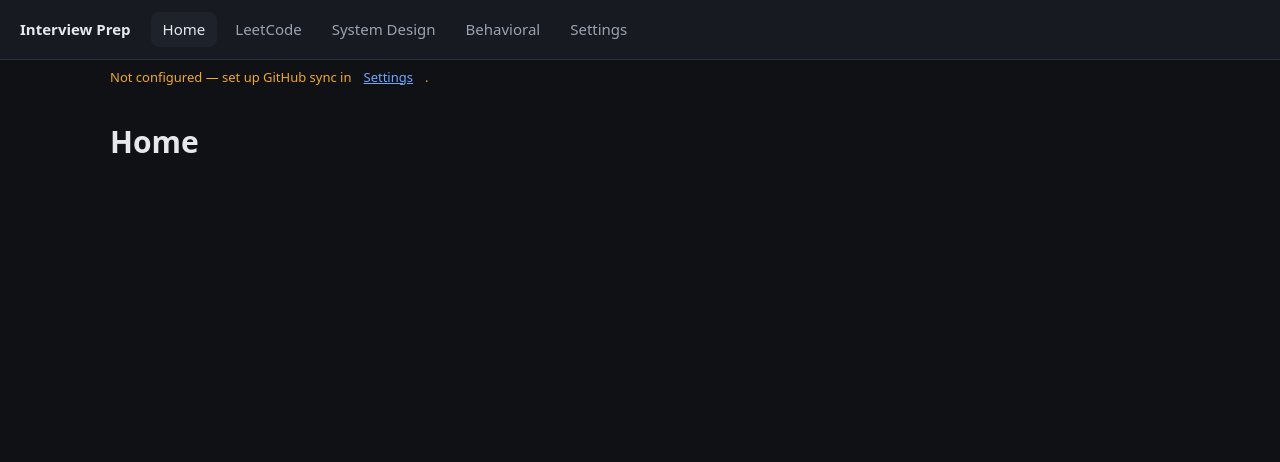
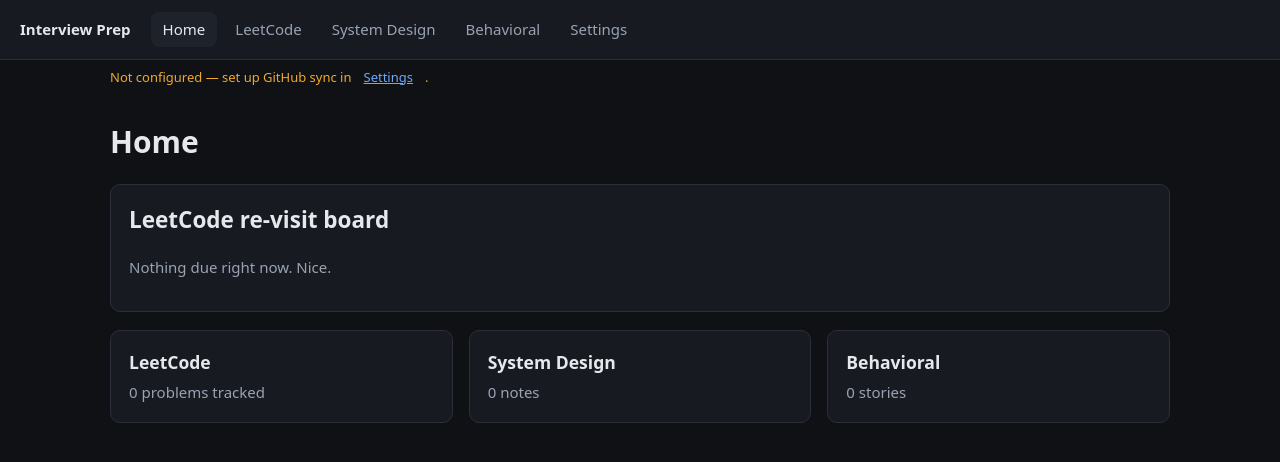
Before and after one commit to neihl-w/interview-prep-dashboard, a React (Vite) app: page /behavioral in a window 1280 px wide. Shown: the top 462 px of the page. Built offline with nearby package versions, Linux system fonts and the light colour scheme.

Commit message:
feat: Home launcher + LeetCode due/overdue board

```diff
--- a/src/views/Home.jsx
+++ b/src/views/Home.jsx
@@ -1,3 +1,64 @@
+import { useMemo } from 'react';
+import { Link } from 'react-router-dom';
+import { useData } from '../data/DataProvider';
+import { statusFor, sortProblems } from '../lib/status';
+import { todayISO } from '../lib/dates';
+
+function overdueLabel(s) {
+  if (s.status === 'due') return 'Due today';
+  return `${Math.abs(s.dayDelta)}d overdue`;
+}
+
 export default function Home() {
-  return <div className="view"><h1>Home</h1></div>;
+  const { doc } = useData();
+  const today = todayISO();
+
+  const dueList = useMemo(() =>
+    sortProblems(doc.leetcode, today)
+      .map((p) => ({ p, s: statusFor(p.resolveDate, today) }))
+      .filter((x) => x.s.status === 'overdue' || x.s.status === 'due'),
+    [doc.leetcode, today]);
+
+  return (
+    <div className="view">
+      <h1>Home</h1>
+
+      <div className="panel">
+        <h2 style={{ marginTop: 0 }}>
+          LeetCode re-visit board {dueList.length > 0 && <span className="badge overdue">{dueList.length}</span>}
+        </h2>
+        {dueList.length === 0 ? (
+          <p className="muted">Nothing due right now. Nice.</p>
+        ) : (
+          <ul style={{ listStyle: 'none', padding: 0, margin: 0 }}>
+            {dueList.map(({ p, s }) => (
+              <li key={p.id} style={{ display: 'flex', gap: 12, alignItems: 'center', padding: '8px 0', borderBottom: '1px solid var(--border)' }}>
+                <span className={'badge ' + s.status}>{overdueLabel(s)}</span>
+                <span style={{ flex: 1 }}>
+                  {p.url ? <a href={p.url} target="_blank" rel="noreferrer">{p.name}</a> : p.name}
+                  {p.pattern && <span className="muted"> · {p.pattern}</span>}
+                </span>
+                <Link to="/leetcode">Open</Link>
+              </li>
+            ))}
+          </ul>
+        )}
+      </div>
+
+      <div className="cards">
+        <Link className="card" to="/leetcode">
+          <h3>LeetCode</h3>
+          <p>{doc.leetcode.length} problems tracked</p>
+        </Link>
+        <Link className="card" to="/system-design">
+          <h3>System Design</h3>
+          <p>{doc.systemDesign.length} notes</p>
+        </Link>
+        <Link className="card" to="/behavioral">
+          <h3>Behavioral</h3>
+          <p>{doc.behavioral.length} stories</p>
+        </Link>
+      </div>
+    </div>
+  );
 }
```
